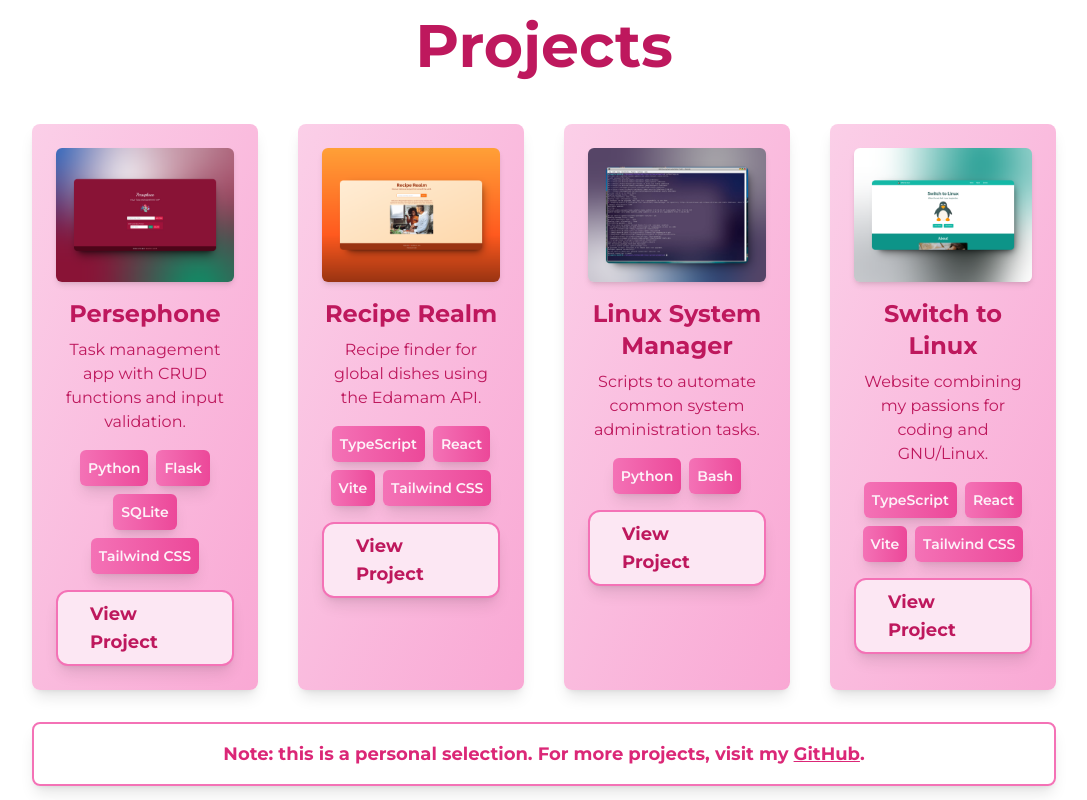
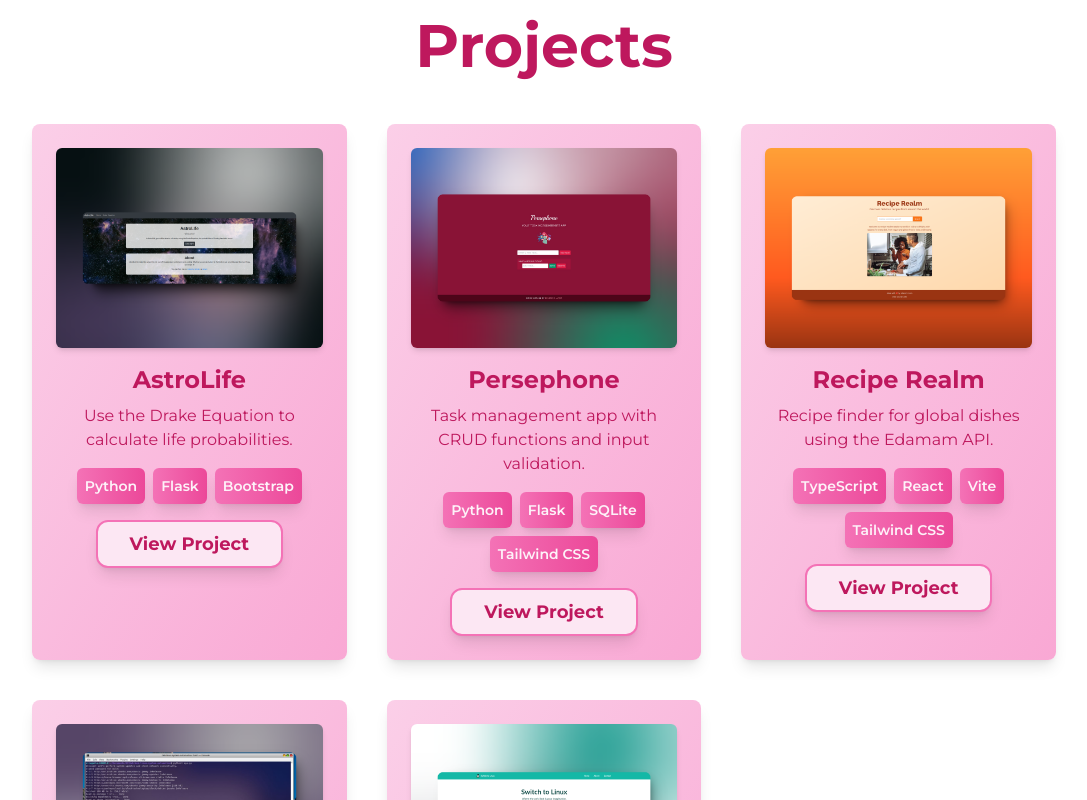
Before and after one commit to aronmilenait/portfolio, a Next.js app in the folder portfolio/: page / in a window 1280 px wide. Shown: the part 2820-3620 px from the top of the page, without its empty margins (96-1183 px from the left). Built offline with nearby package versions, Linux system fonts and the light colour scheme.

Commit message:
Add AstroLife to the projects section and remove the hover animation from the cards

```diff
--- a/portfolio/src/components/Projects.tsx
+++ b/portfolio/src/components/Projects.tsx
@@ -18,25 +18,21 @@ export const Projects = () => {
         Projects
       </motion.h5>
 
-      <div className="grid grid-cols-1 md:grid-cols-2 lg:grid-cols-4 gap-10">
+      <div className="grid grid-cols-1 md:grid-cols-2 lg:grid-cols-3 gap-10">
         {projectsData.map((project, index) => (
           <div
             key={index}
-            className="relative bg-gradient-to-br from-pink-200 to-pink-300 text-pink-700 p-6 rounded-lg shadow-lg transform transition-transform hover:scale-105"
+            className="relative bg-gradient-to-br from-pink-200 to-pink-300 text-pink-700 p-6 rounded-lg shadow-lg"
           >
-            <motion.div
-              whileHover={{ scale: 1.05 }}
-              transition={{ duration: 0.3 }}
-              className="mb-4 flex justify-center"
-            >
+            <div className="mb-4 flex justify-center">
               <Image
                 src={project.image}
                 alt={project.name}
                 width={project.width}
                 height={project.height}
-                className="rounded-md shadow-md w-full h-auto"
+                className="rounded-md shadow-md w-full h-auto hover:scale-105 transition-transform duration-300"
               />
-            </motion.div>
+            </div>
             <div className="flex flex-col items-center">
               <h3 className="text-2xl font-bold mb-2 text-center">
                 {project.name}
--- a/portfolio/src/data/projectsData.ts
+++ b/portfolio/src/data/projectsData.ts
@@ -9,6 +9,15 @@ export interface Project {
 }
 
 export const projectsData: Project[] = [
+  {
+    name: "AstroLife",
+    description: "Use the Drake Equation to calculate life probabilities.",
+    technologies: ["Python", "Flask", "Bootstrap"],
+    url: "https://calculate-astrolife.vercel.app/",
+    image: "/astrolife.webp",
+    width: 500,
+    height: 300,
+  },
   {
     name: "Persephone",
     description:
```
Also changed, not shown: portfolio/public/astrolife.webp (added).
